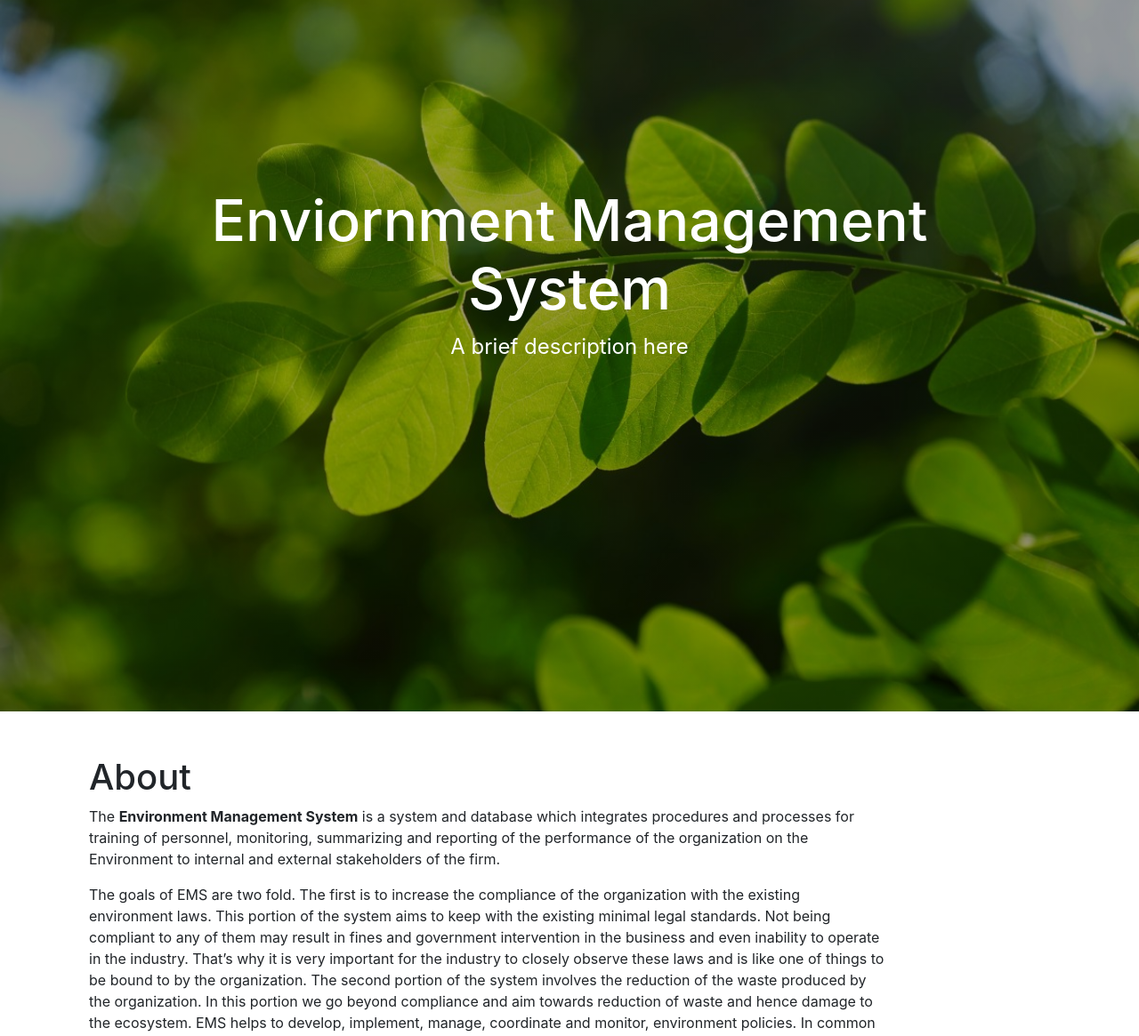
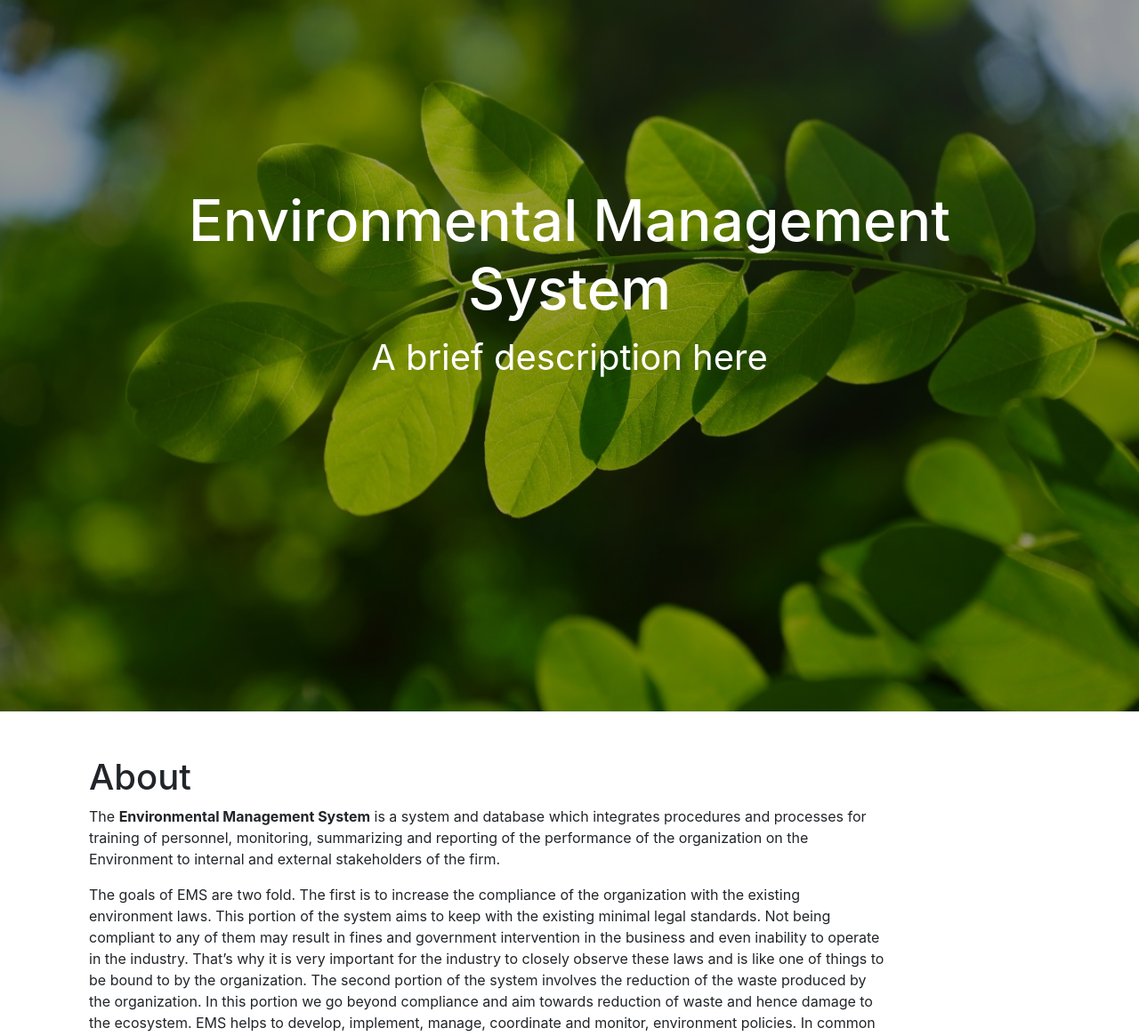
Before and after one commit to akhil-sah/EMS, a Django app: page / in a window 1280 px wide. Shown: the part 56-1221 px from the top of the page at 89% size. Run offline with Django 3.2, Linux system fonts and the light colour scheme; some libraries are stand-ins or nearby versions.

Commit message:
few errors removed

```diff
--- a/EnvManSys/urls.py
+++ b/EnvManSys/urls.py
@@ -38,7 +38,7 @@ urlpatterns = [
     path('select_session/', views.select_session_page, name = 'select_session'),
     path('enter_emissions/<int:session_id>', views.enter_emissions_page, name = 'enter_emissions'),
 
-    # Surveyer's urls
+    # Surveyor's urls
     path('surveys/', views.surveys_view, name = 'surveys'),
     path('new_survey/', views.new_survey_view, name = 'new_survey'),
     path('surveys/<int:survey_id>/survey_form/', views.survey_form_view, name = 'survey_form'),
--- a/my_app/views.py
+++ b/my_app/views.py
@@ -241,7 +241,8 @@ def select_session_page(request):
 		if user_form.is_valid():
 			cleaned_data = user_form.cleaned_data
 			session=cleaned_data['session']
-			return enter_emissions_page(request, session.id)
+			print(type(session.id))
+			return enter_emissions_page(request=request, session_id=session.id)
 	try:
 		context = {"sessions": Session.objects.filter(supervisor=Person.objects.get(user=request.user))}
 	except:
@@ -261,8 +262,16 @@ def enter_emissions_page(request, session_id):
 			cleaned_data = user_form.cleaned_data
 			substance = cleaned_data['substance']
 			value = cleaned_data['value']
-			obj = Company_emissions(session=Session.objects.get(id=session_id), substance=substance, value=value)
-			obj.save()
+			try:
+				obj = Company_emissions.objects.filter(session=Session.objects.get(id=session_id)).filter(substance=substance)
+				if obj:
+					obj.update(value=value)
+				else:
+					obj = Company_emissions(session=Session.objects.get(id=session_id), substance=substance, value=value)
+					obj.save()
+			except:
+				obj = Company_emissions(session=Session.objects.get(id=session_id), substance=substance, value=value)
+				obj.save()
 			return HttpResponseRedirect(reverse('enter_emissions', args=[session_id]))
 	try:
 		filled = Company_emissions.objects.filter(session=Session.objects.get(id=session_id))
@@ -276,9 +285,10 @@ def enter_emissions_page(request, session_id):
 	lefts = Emission_parameters.objects.all()
 	attributes_left = list()
 	for attr in lefts:
-		if attr in attributes_filled_substances:
-			continue
 		attributes_left.append(attr)
+		#if attr in attributes_filled_substances:
+		#	continue
+
 	context = {
 		"session_id": [session_id],
 		"attributes_left": attributes_left,
@@ -461,7 +471,7 @@ def surveys_view(request):
 @login_required
 def new_survey_view(request):
 	try:
-		if Person.objects.get(user=request.user).role != "Surveyor":
+		if Person.objects.get(user=request.user).role != "Surveyor" and Person.objects.get(user=request.user).role != "Auditor":
 			return render(request, "401.html", status=401)
 	except:
 		return render(request, "401.html", status=401)
--- a/static/css/base.css
+++ b/static/css/base.css
@@ -10,7 +10,7 @@
 }
 
 .text-center{
-    text-align: center!important;
+    text-align: center !important;
 }
 
 .footer{
@@ -28,12 +28,8 @@ body, html {
 }
 
 .bg {
-    /* The image used */
     background-image: linear-gradient(rgba(0, 0, 0, 0.4), rgba(0, 0, 0, 0.4)), url(../images/leaf.jpg);
-
-    /* Full height */
     height: 100vh;
-    /* Center and scale the image nicely */
     background-position: center;
     background-repeat: no-repeat;
     background-size: cover;
--- a/templates/base.html
+++ b/templates/base.html
@@ -46,18 +46,22 @@
 		{% endblock %}
 
 		{% block content_2 %}
-		    <section class = "bg pb-2">
+		    <div class = "bg pb-2">
 			    <div class ="container text-center text-white" >
 			    	<div class = "row" style = "border-bottom: 0px;  min-height: 20vh">
 			    	</div>
 			    	<div class = "row row-content" style = "border-bottom: 0px;">
-			      		<div class = "col-12 col-sm-10 offset-sm-1">
-			      			<h1 style = "font-size: 4rem;">Enviornment Management System</h1>
-			      			<p style="font-size:1.5em;">A brief description here</p>
+			      		<div class = "col-12 col-sm-10 offset-sm-1 d-none d-sm-block">
+			      			<h1 style="font-size: 4rem;">Environmental Management System</h1>
+			      			<p style="font-size: 2.5rem;">A brief description here</p>
+			      		</div>
+			      		<div class = "col-12 col-sm-10 offset-sm-1 d-block d-sm-block d-lg-none">
+			      			<h1 style="font-size: 2.5rem; word-wrap: break-word;">Environmental Management System</h1>
+			      			<p style="font-size: 1.5rem; word-wrap: break-word;">A brief description here</p>
 			      		</div>
 			  		</div>
 			    </div>
-		    </section>
+		    </div>
 		    <div class ="container" id = "about">
 		    	<div class = "row row-content" >
 		    		<div class="col-12 col-sm-10">
@@ -65,7 +69,7 @@
 		      		</div>
 		      		<div class = "col-12 col-sm-10">
 			      		<p>
-			      			The <strong>Environment Management System</strong> is a system and database which integrates procedures and processes for training of personnel, monitoring, summarizing and reporting of the performance of the organization on the Environment to internal and external stakeholders of the firm.
+			      			The <strong>Environmental Management System</strong> is a system and database which integrates procedures and processes for training of personnel, monitoring, summarizing and reporting of the performance of the organization on the Environment to internal and external stakeholders of the firm.
 			      		</p>
 			      		<p>
 			      			The goals of EMS are two fold. The first is to increase the compliance of the organization with the existing environment laws. This portion of the system aims to keep with the existing minimal legal standards. Not being compliant to any of them may result in fines and government intervention in the business and even inability to operate in the industry. That’s why it is very important for the industry to closely observe these laws and is like one of things to be bound to by the organization. The second portion of the system involves the reduction of the waste produced by the organization. In this portion we go beyond compliance and aim towards reduction of waste and hence damage to the ecosystem. EMS helps to develop, implement, manage, coordinate and monitor, environment policies. In common practice, waste reduction begins at design phase with reduction of pollution and waste reduction and in the end of life cycle, the waste is reduced by recycling.
--- a/templates/enter_emissions.html
+++ b/templates/enter_emissions.html
@@ -58,7 +58,7 @@
        </div>
         <div class="col-12">
             {% for sess in session_id %}
-            <form action="{% url 'update_emissions' sess %}" method="POST">
+            <form action="{% url 'enter_emissions' sess %}" method="POST">
             {% endfor %}
                 {% csrf_token %}
                 <div class="form-group row">
--- a/templates/survey_form.html
+++ b/templates/survey_form.html
@@ -42,7 +42,7 @@
     <div class ="container">
         <div class = "row row-content">
             <div class="col-12">
-               <h2>Create Survey</h2>
+               <h2>Add Survey response</h2>
             </div>
             <div class="col-12 col-md-9">
                 <form action = "{% url 'survey_form' survey_id %}" method = "POST">
```
Also changed, not shown: db.sqlite3.
